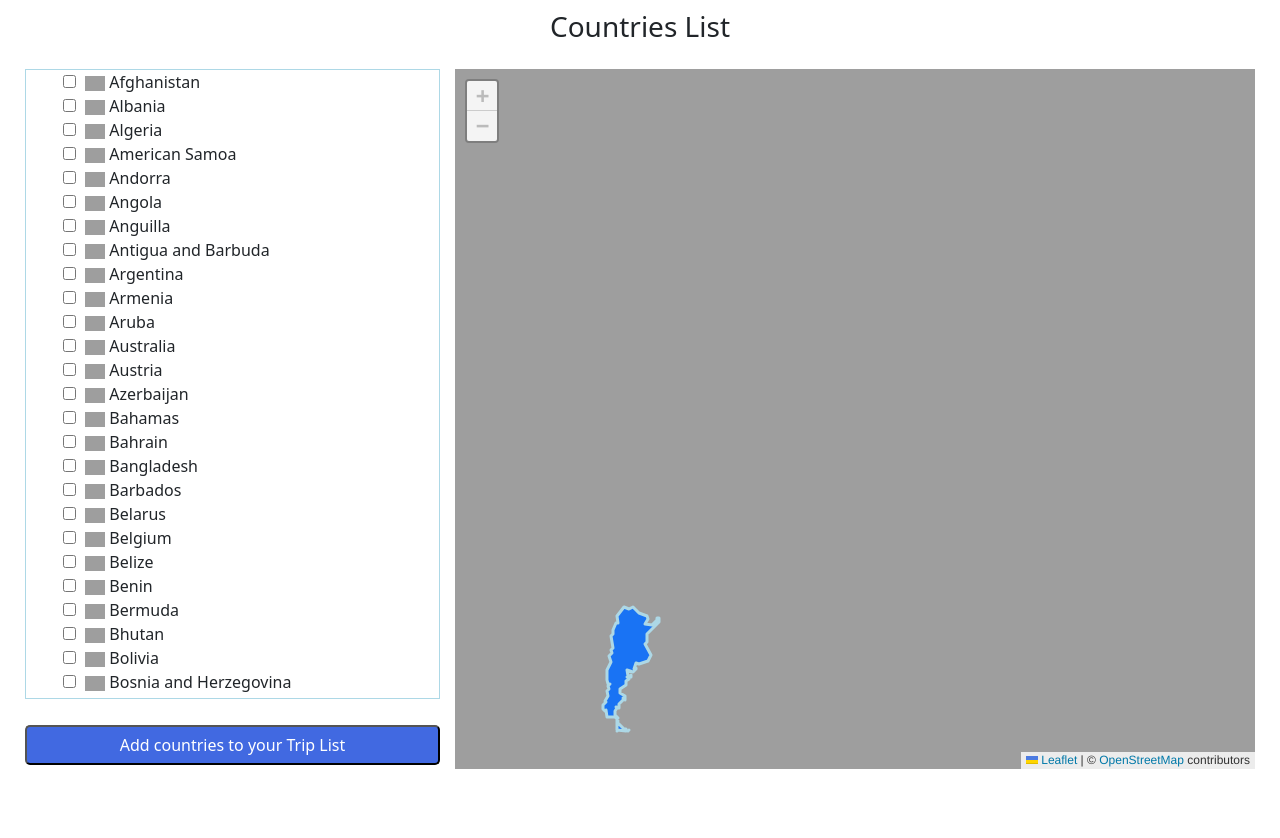
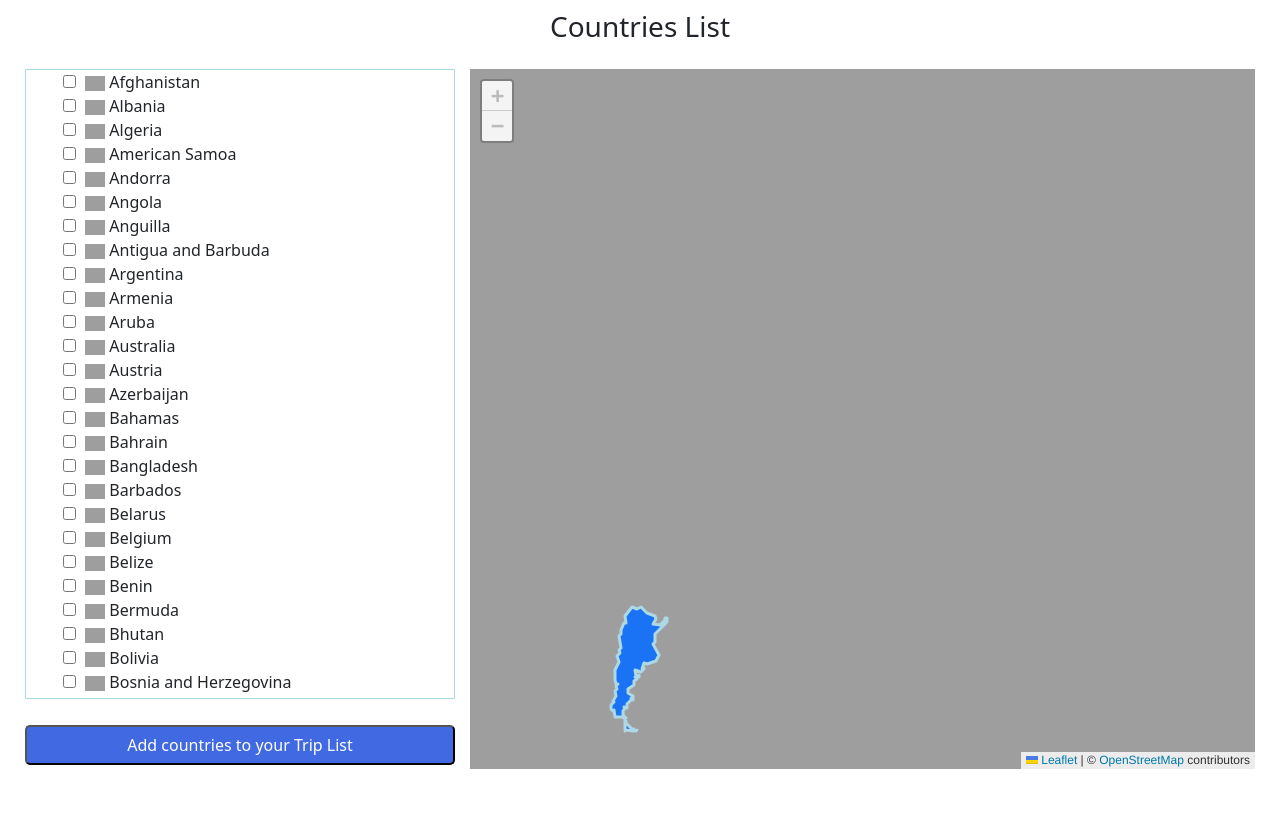
Before and after one commit to yussieik/HACKATHON_2-1, a Django app: page /profile/1/ in a window 1280 px wide. Shown: the part 56-894 px from the top of the page. Run offline with Django 4.2, Linux system fonts and the light colour scheme; data comes from the database, SQL or seed files in the repository; some libraries are stand-ins or nearby versions; some web fonts are replaced; grey boxes are pictures that could not be loaded.

Commit message:
changed width countries list

```diff
--- a/travelmap_top/static/main/css/style.css
+++ b/travelmap_top/static/main/css/style.css
@@ -93,7 +93,7 @@ input {
 }
 
 #countries {
-    width: 415px;
+    width: 430px;
     height: 630px;
     overflow: scroll;
     border: 1px solid lightblue;
```
